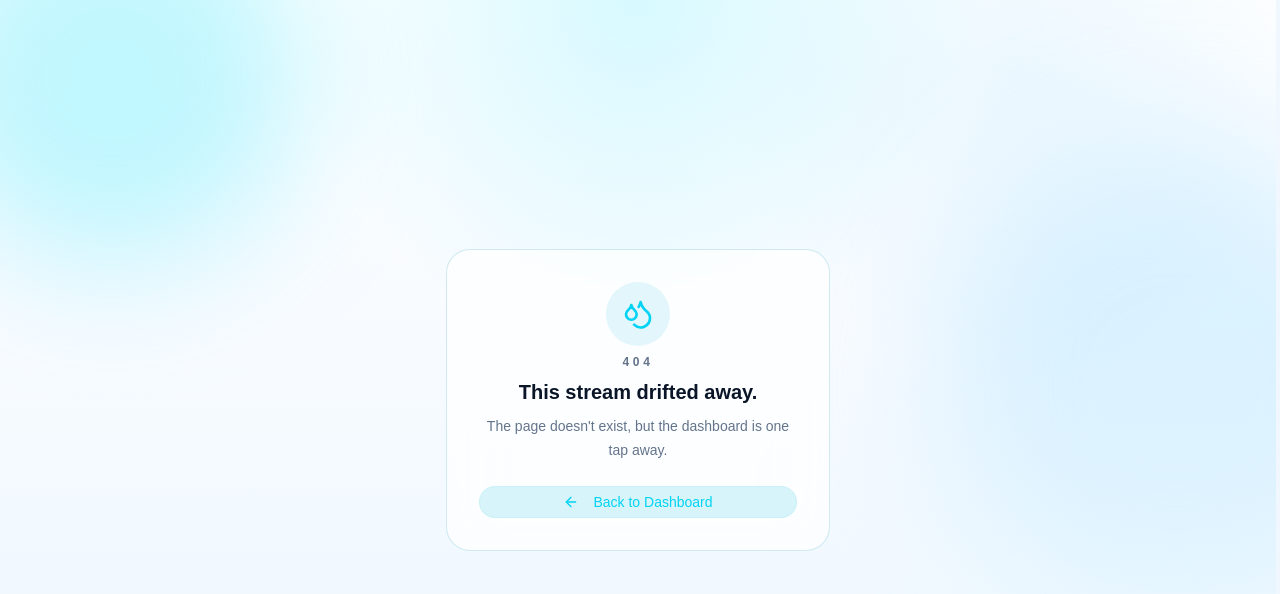
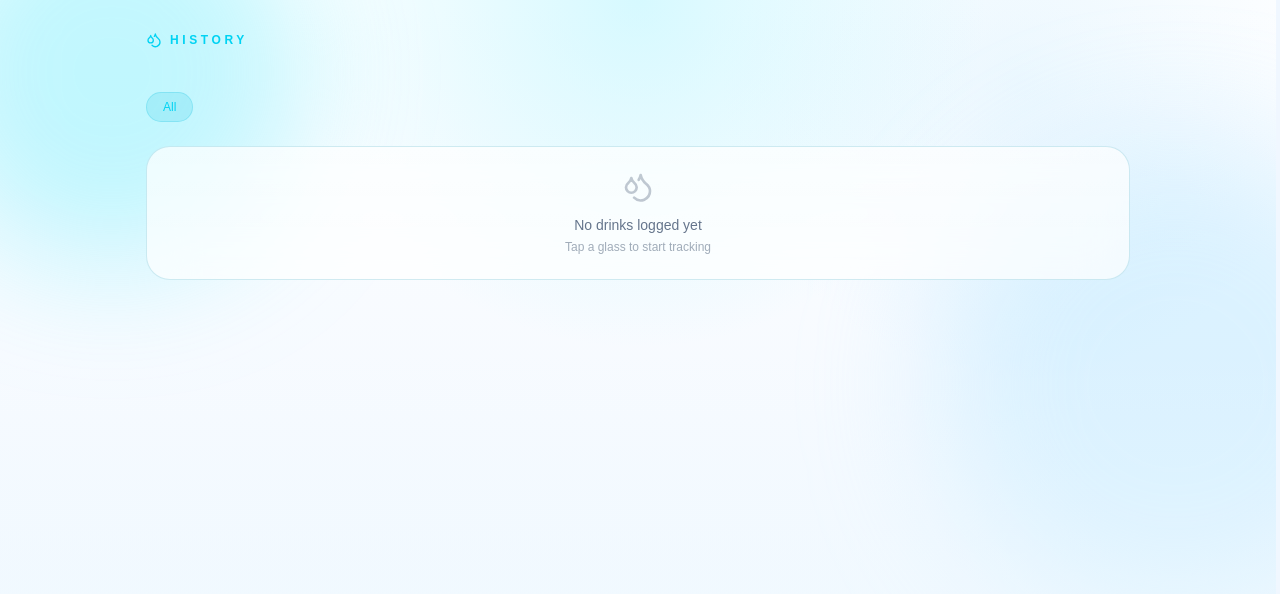
Before and after one commit to hulkmania40/nfc, a React (Vite) app: page /history in a window 1280 px wide. Before the commit this address led to /404. Shown: the top 594 px of the page. Built offline with nearby package versions, Linux system fonts and the light colour scheme.

Commit message:
update navbar

```diff
--- a/src/App.tsx
+++ b/src/App.tsx
@@ -7,6 +7,7 @@ import { DashboardPage } from "@/pages/dashboard-page"
 import { LandingPage } from "@/pages/landing-page"
 import { NotFoundPage } from "@/pages/not-found-page"
 import { SettingsPage } from "@/pages/settings-page"
+import { HistoryPage } from "@/pages/history-page"
 import { TapPage } from "@/pages/tap-page"
 
 export function App() {
@@ -19,8 +20,10 @@ export function App() {
         <Routes>
           <Route path="/" element={<LandingPage />} />
           <Route path="/dashboard" element={<DashboardPage />} />
+          <Route path="/tap" element={<Navigate to="/dashboard" replace />} />
           <Route path="/tap/:tagId" element={<TapPage />} />
           <Route path="/settings" element={<SettingsPage />} />
+          <Route path="/history" element={<HistoryPage />} />
           <Route path="/404" element={<NotFoundPage />} />
           <Route path="*" element={<Navigate to="/404" replace />} />
         </Routes>
--- a/src/components/navbar.tsx
+++ b/src/components/navbar.tsx
@@ -2,7 +2,6 @@ import { Link, useLocation } from "react-router-dom"
 import { useTheme } from "@/components/theme-provider"
 import {
   Droplets,
-  Gauge,
   Moon,
   SunDim,
   Waves,
@@ -12,8 +11,7 @@ import { cn } from "@/lib/utils"
 import { useSettingsStore } from "@/stores/settings-store"
 
 const navItems = [
-  { label: "Today", to: "/dashboard", icon: Gauge },
-  { label: "Tap", to: "/tap/quick", icon: Droplets },
+  { label: "Tap", to: "/dashboard", icon: Droplets },
   { label: "History", to: "/history", icon: Waves },
   { label: "Settings", to: "/settings", icon: SunDim },
 ]
@@ -24,7 +22,7 @@ function NavLinks({ items }: { items: typeof navItems }) {
   return (
     <>
       {items.map((item) => {
-        const active = location.pathname === item.to || (item.to === "/tap/quick" && location.pathname.startsWith("/tap"))
+        const active = location.pathname === item.to
         const Icon = item.icon as LucideIcon
         return (
           <Link
@@ -94,7 +92,7 @@ export function BottomTabNav() {
     <nav className="fixed inset-x-0 bottom-0 z-50 mx-auto w-full max-w-5xl px-3 pb-[max(0.75rem,env(safe-area-inset-bottom))] sm:hidden">
       <div className="glass-strong flex items-center justify-around rounded-[1.25rem] px-2 py-1.5">
         {navItems.map((item) => {
-          const active = location.pathname === item.to || (item.to === "/tap/quick" && location.pathname.startsWith("/tap"))
+          const active = location.pathname === item.to
           const Icon = item.icon as LucideIcon
           return (
             <Link
--- /dev/null
+++ b/src/pages/history-page.tsx
@@ -0,0 +1,135 @@
+import { useMemo, useState } from "react"
+import { format } from "date-fns"
+import { Droplets, Trash2 } from "lucide-react"
+
+import { GlassCard } from "@/components/glass-card"
+import { cn } from "@/lib/utils"
+import { useHydrationStore } from "@/stores/hydration-store"
+import { useTagStore } from "@/stores/tag-store"
+import { formatMilliliters } from "@/utils/hydration"
+
+export function HistoryPage() {
+  const logs = useHydrationStore((state) => state.logs)
+  const deleteWaterLog = useHydrationStore((state) => state.deleteWaterLog)
+  const tags = useTagStore((state) => state.tags)
+
+  const [filterTag, setFilterTag] = useState<string | null>(null)
+
+  const sorted = useMemo(() => {
+    let result = [...logs].sort((a, b) => b.timestamp.localeCompare(a.timestamp))
+    if (filterTag) {
+      result = result.filter((log) => log.tagId === filterTag)
+    }
+    return result
+  }, [logs, filterTag])
+
+  const grouped = useMemo(() => {
+    const groups: Record<string, typeof sorted> = {}
+    for (const log of sorted) {
+      const key = format(new Date(log.timestamp), "EEEE, MMMM d, yyyy")
+      if (!groups[key]) groups[key] = []
+      groups[key].push(log)
+    }
+    return groups
+  }, [sorted])
+
+  return (
+    <div className="min-h-svh pb-24 pt-2">
+      <div className="mx-auto w-full max-w-5xl space-y-4 px-3 sm:space-y-5 sm:px-5">
+        {/* Header */}
+        <div className="flex items-center gap-2 text-cyan-400 py-4 sm:py-6">
+          <Droplets className="size-4" />
+          <p className="text-xs font-semibold uppercase tracking-[0.3em]">History</p>
+        </div>
+
+        {/* Tag filter pills */}
+        <div className="flex gap-2 overflow-x-auto pb-1 -mx-1 px-1">
+          <button
+            onClick={() => setFilterTag(null)}
+            className={cn(
+              "shrink-0 rounded-full px-4 py-1.5 text-xs font-medium transition-all",
+              filterTag === null
+                ? "bg-cyan-500/15 text-cyan-400 border border-cyan-500/20"
+                : "text-muted-foreground hover:text-foreground border border-transparent"
+            )}
+          >
+            All
+          </button>
+          {tags.map((tag) => (
+            <button
+              key={tag.id}
+              onClick={() => setFilterTag(tag.id)}
+              className={cn(
+                "shrink-0 rounded-full px-4 py-1.5 text-xs font-medium transition-all",
+                filterTag === tag.id
+                  ? "bg-cyan-500/15 text-cyan-400 border border-cyan-500/20"
+                  : "text-muted-foreground hover:text-foreground border border-transparent"
+              )}
+            >
+              {tag.name}
+            </button>
+          ))}
+        </div>
+
+        {sorted.length === 0 ? (
+          <GlassCard className="p-8 text-center">
+            <Droplets className="size-8 text-muted-foreground/40 mx-auto mb-3" />
+            <p className="text-sm text-muted-foreground">
+              {filterTag ? "No logs for this tag" : "No drinks logged yet"}
+            </p>
+            <p className="text-xs text-muted-foreground/60 mt-1">
+              {filterTag ? "Try selecting a different tag" : "Tap a glass to start tracking"}
+            </p>
+          </GlassCard>
+        ) : (
+          <div className="space-y-6">
+            {Object.entries(grouped).map(([day, dayLogs]) => (
+              <div key={day}>
+                <p className="text-[10px] font-semibold uppercase tracking-[0.25em] text-muted-foreground mb-2">
+                  {day}
+                </p>
+                <div className="space-y-2">
+                  {dayLogs.map((log) => {
+                    const tag = tags.find((t) => t.id === log.tagId)
+                    return (
+                      <GlassCard
+                        key={log.id}
+                        className="flex items-center justify-between p-3 sm:p-4"
+                      >
+                        <div className="flex items-center gap-3 min-w-0">
+                          <div className="flex size-9 shrink-0 items-center justify-center rounded-xl bg-cyan-500/10 text-cyan-400">
+                            <Droplets className="size-4" />
+                          </div>
+                          <div className="min-w-0">
+                            <p className="text-sm font-medium text-foreground truncate">
+                              {tag?.name ?? "NFC Tap"}
+                            </p>
+                            <p className="text-[10px] text-muted-foreground">
+                              {format(new Date(log.timestamp), "h:mm a")}
+                            </p>
+                          </div>
+                        </div>
+                        <div className="flex items-center gap-2">
+                          <span className="text-sm font-semibold text-cyan-400">
+                            {formatMilliliters(log.amount)}
+                          </span>
+                          <button
+                            onClick={() => deleteWaterLog(log.id)}
+                            className="size-8 flex items-center justify-center rounded-lg text-muted-foreground hover:text-red-400 hover:bg-red-500/10 transition-colors"
+                            aria-label="Delete log"
+                          >
+                            <Trash2 className="size-3.5" />
+                          </button>
+                        </div>
+                      </GlassCard>
+                    )
+                  })}
+                </div>
+              </div>
+            ))}
+          </div>
+        )}
+      </div>
+    </div>
+  )
+}
```
